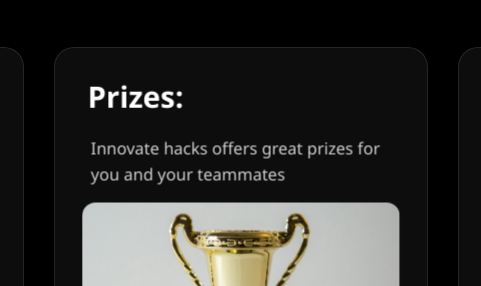
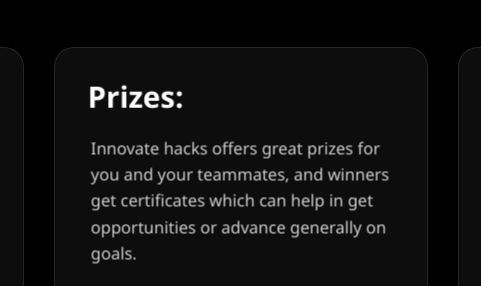
Before and after one commit to ProgrammingwithPI/innovate_hack_website_updated, a plain HTML site: page index.html in a window 1280 px wide. Shown: the part 3920-4206 px from the top of the page, 399-880 px from the left. Drawn offline with Linux system fonts and the light colour scheme.

Commit message:
Prize description updated

```diff
--- a/index.html
+++ b/index.html
@@ -1017,7 +1017,7 @@
             <div class="card" data-card="2">
                 <div class="card-content">
                     <h3>Prizes:</h3>
-                    <p>Innovate hacks offers great prizes for you and your teammates</p>
+                    <p>Innovate hacks offers great prizes for you and your teammates, and winners get certificates which can help in get opportunities or advance generally on goals.</p>
                     <img src="Trophy.png" class="card-image" alt="Trophy">
                 </div>
             </div>
```
